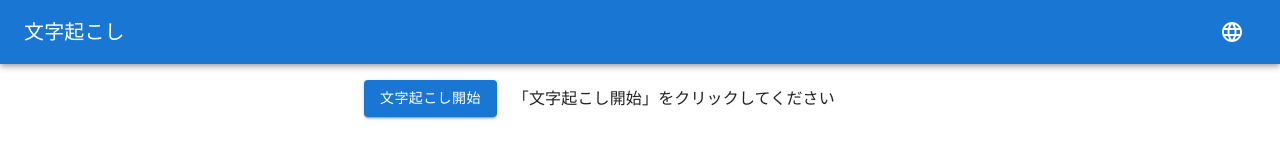
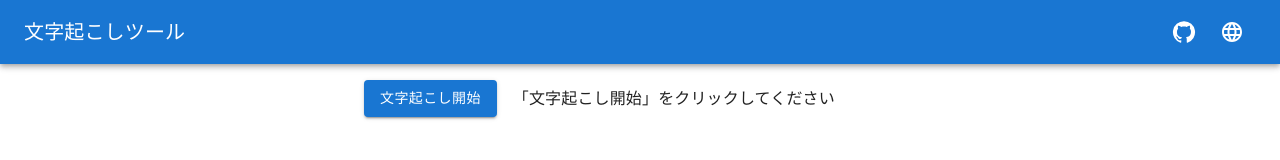
Before and after one commit to r-40021/web-speech-api, a React (Create React App) app: page / in a window 1280 px wide. Shown: the top 160 px of the page. Built offline with nearby package versions, Linux system fonts and the light colour scheme.

Commit message:
[Add]GitHub button

```diff
--- a/src/App.js
+++ b/src/App.js
@@ -13,6 +13,7 @@ import MenuItem from '@mui/material/MenuItem';
 import IconButton from '@mui/material/IconButton';
 import LanguageIcon from '@mui/icons-material/Language';
 import Menu from '@mui/material/Menu';
+import GitHubIcon from '@mui/icons-material/GitHub';
 import './App.css';
 
 const SpeechRecognition = window.SpeechRecognition || window.webkitSpeechRecognition
@@ -178,6 +179,9 @@ function MenuAppBar(props) {
     setAnchorEl(null);
   };
 
+  const openGitHub = () => {
+    window.open("https://github.com/r-40021/web-speech-api", "_blank")
+  }
 
   const options = [
     '音声認識で検出する言語を選択',
@@ -192,13 +196,25 @@ function MenuAppBar(props) {
         <Toolbar>
 
           <Typography variant="h6" component="div" sx={{ flexGrow: 1 }}>
-            文字起こし
+            文字起こしツール
           </Typography>
           {auth && (
             <div>
+               <Tooltip title="ソースコードを見る">
               <IconButton
                 size="large"
-                aria-label="account of current user"
+                aria-label="ソースコードを見る"
+                onClick={openGitHub}
+                color="inherit"
+              >
+                <GitHubIcon />
+              </IconButton>
+              </Tooltip>
+
+              <Tooltip title="検出する言語を変更">
+              <IconButton
+                size="large"
+                aria-label="検出する言語を変更"
                 aria-controls="menu-appbar"
                 aria-haspopup="true"
                 onClick={handleMenu}
@@ -206,6 +222,7 @@ function MenuAppBar(props) {
               >
                 <LanguageIcon />
               </IconButton>
+              </Tooltip>
               <Menu
                 id="menu-appbar"
                 anchorEl={anchorEl}
```
Also changed, not shown: public/robots.txt (deleted).
